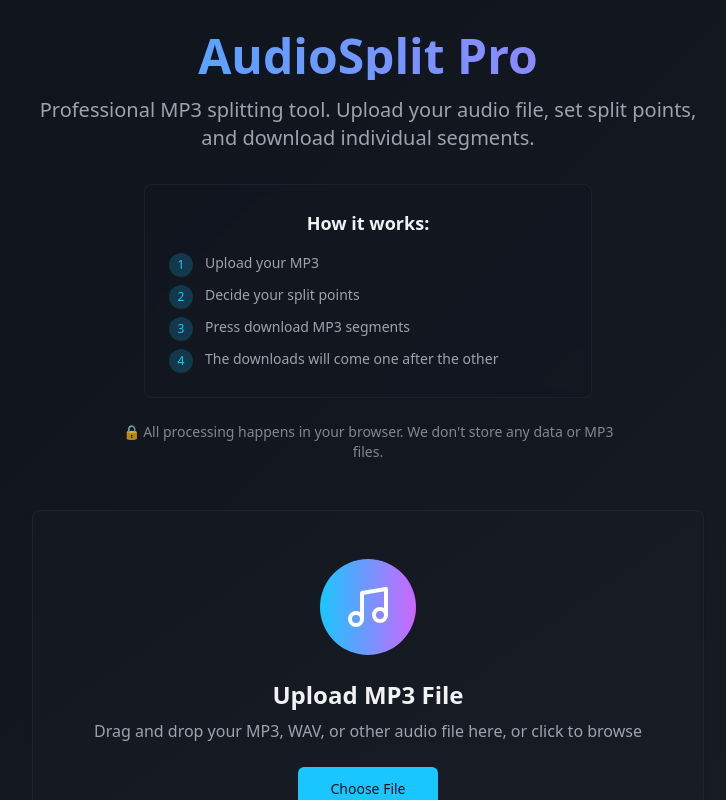
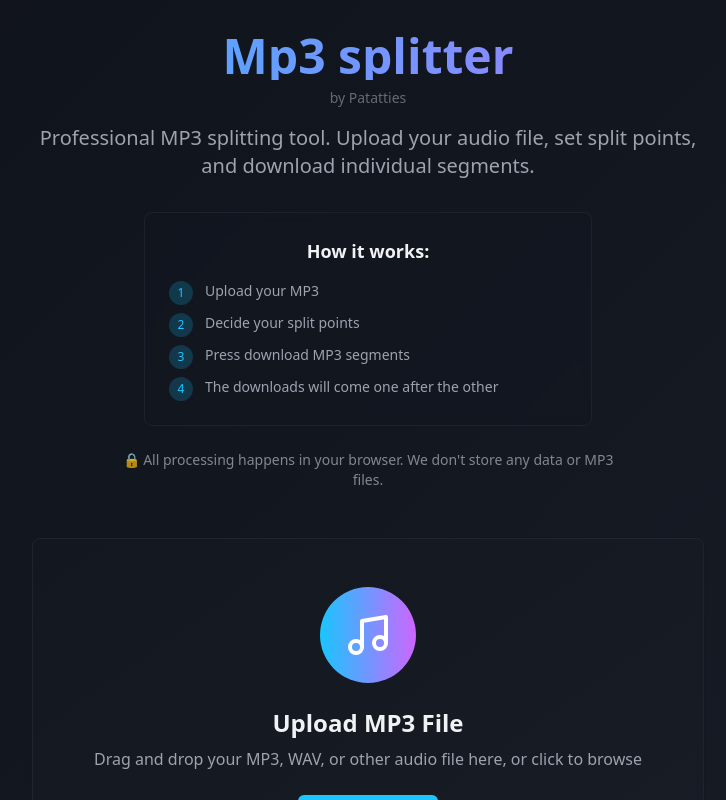
Before and after one commit to patatties/mp3-slice-and-dice, a React (Vite) app: page / in a window 1280 px wide. Shown: the top 800 px of the page, without its empty margins (272-998 px from the left). Built offline with nearby package versions, Linux system fonts and the light colour scheme; the HTML template or start-up script is replaced by a standard one.

Commit message:
Refactor: Update branding and button text

```diff
--- a/src/components/AudioEditor.tsx
+++ b/src/components/AudioEditor.tsx
@@ -347,7 +347,7 @@ export const AudioEditor = ({ audioFile, audioUrl, onReset }: AudioEditorProps)
                       ? 'MP3 encoder laden...'
                       : isEncoding
                         ? 'MP3 encoderen...'
-                        : 'Download MP3 segmenten'}
+                        : 'Download MP3 segments'}
                   </span>
                 </div>
               </Button>
--- a/src/pages/Index.tsx
+++ b/src/pages/Index.tsx
@@ -31,9 +31,10 @@ const Index = () => {
     <div className="min-h-screen bg-gradient-hero">
       <div className="container mx-auto px-4 py-8">
         <header className="text-center mb-12">
-          <h1 className="text-5xl font-bold bg-gradient-accent bg-clip-text text-transparent mb-4">
-            AudioSplit Pro
+          <h1 className="text-5xl font-bold bg-gradient-accent bg-clip-text text-transparent mb-2">
+            Mp3 splitter
           </h1>
+          <p className="text-sm text-muted-foreground/60 mb-4">by Patatties</p>
           <p className="text-xl text-muted-foreground max-w-2xl mx-auto mb-8">
             Professional MP3 splitting tool. Upload your audio file, set split points, and download individual segments.
           </p>
```
